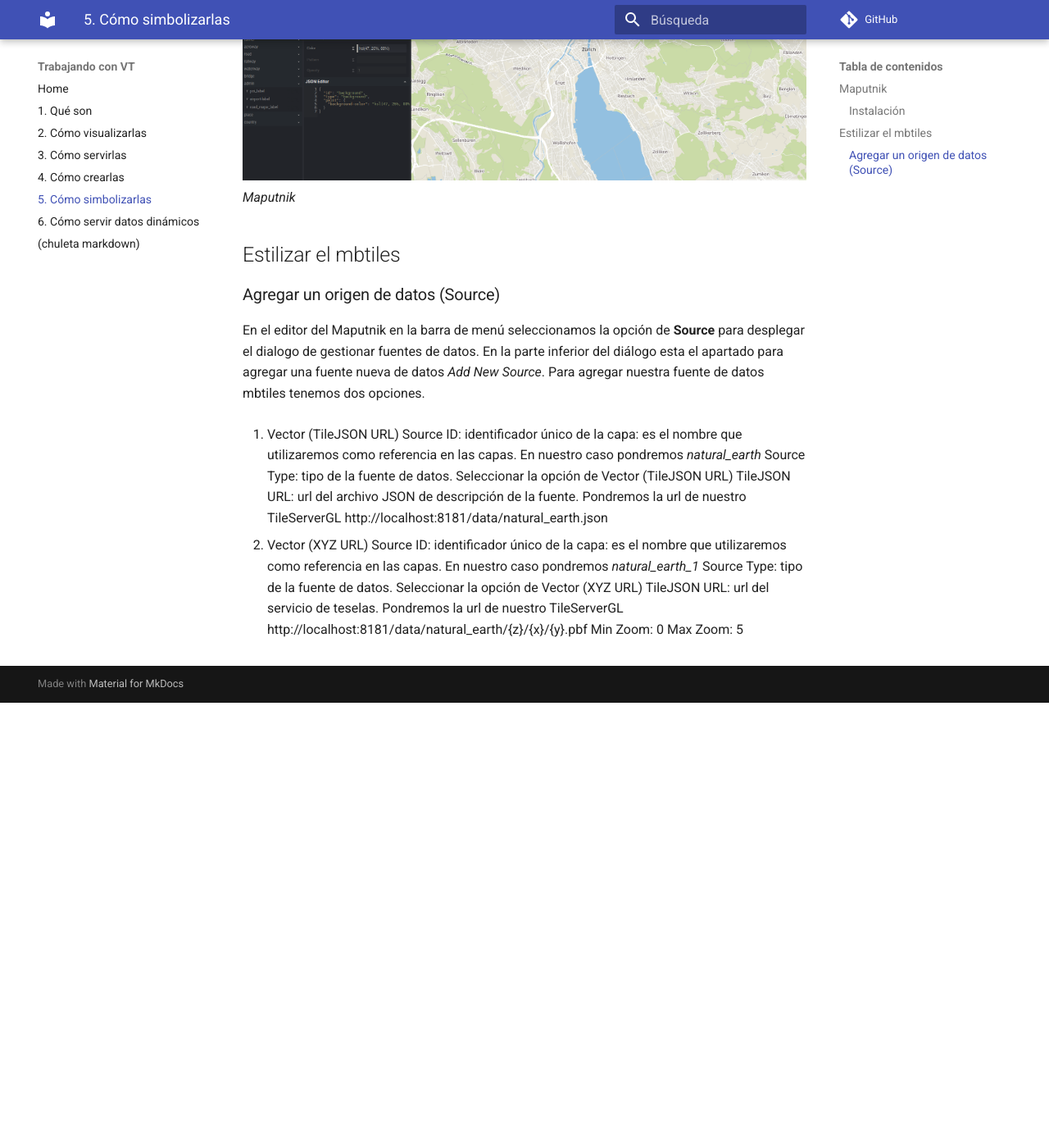
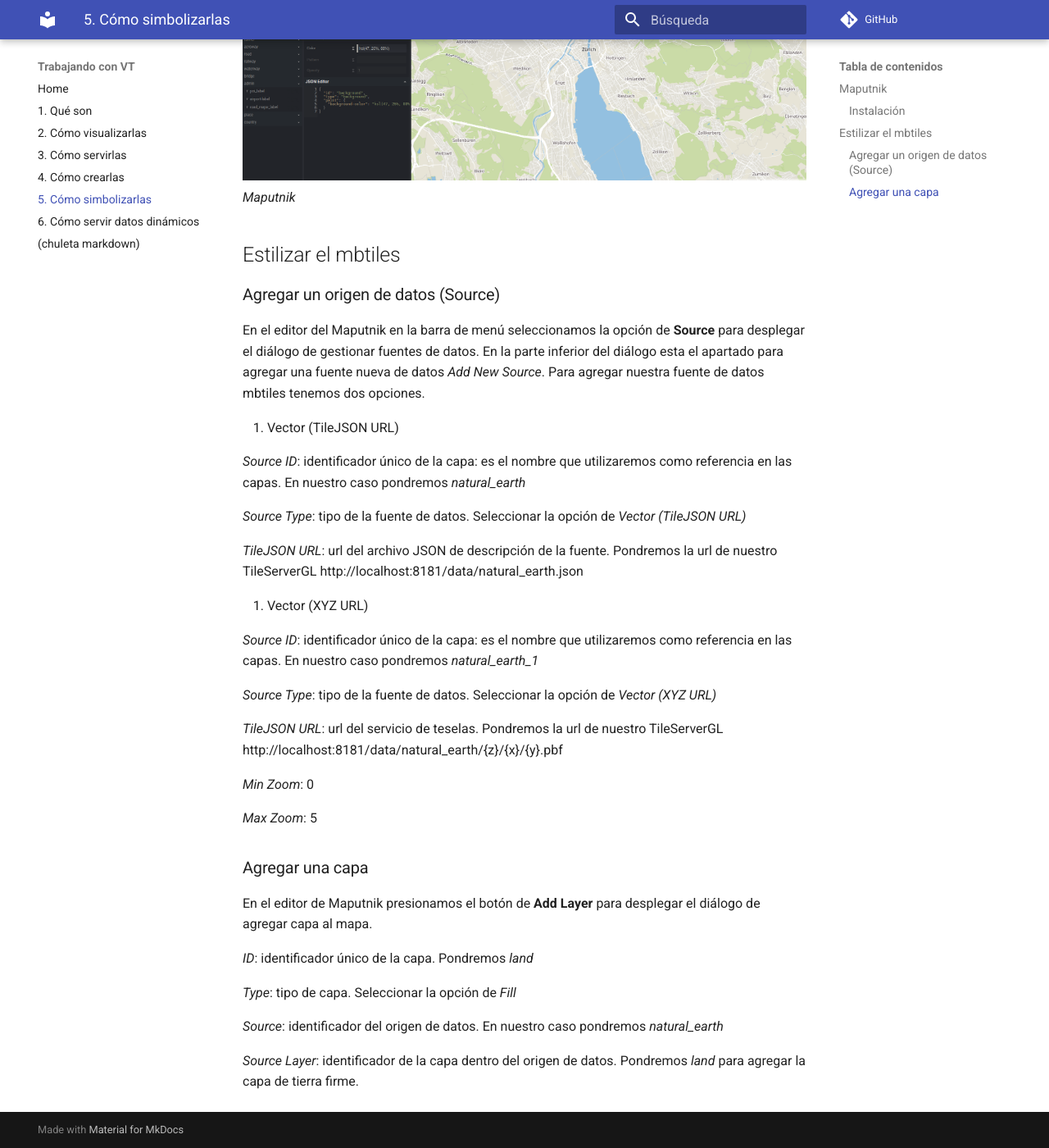
Before and after one commit to geoinquiets/taller-vt, an MkDocs documentation site: the page built from docs/5_estilos.md, in a window 1280 px wide and 1400 px high, scrolled down 1086 px. Shown: the whole window at 82% size. Built offline with MkDocs 1.6.1 and Material for MkDocs 9.7.7, drawn with Linux system fonts in a browser that asks for light colours; comment, search, counter and statistics services are not loaded; old or Windows-style settings are respelled for this version of MkDocs; before the commit the page ends 1943 px from its top, so only the background shows below that.

Commit message:
add layer y capturas de pantalla dialogos

```diff
--- a/docs/5_estilos.md
+++ b/docs/5_estilos.md
@@ -39,17 +39,37 @@
 
 ### Agregar un origen de datos (Source)
 
-En el editor del Maputnik en la barra de menú seleccionamos la opción de **Source** para desplegar el dialogo de gestionar fuentes de datos. En la parte inferior del diálogo esta el apartado para agregar una fuente nueva de datos *Add New Source*. Para agregar nuestra fuente de datos mbtiles tenemos dos opciones.
+En el editor del Maputnik en la barra de menú seleccionamos la opción de **Source** para desplegar el diálogo de gestionar fuentes de datos. En la parte inferior del diálogo esta el apartado para agregar una fuente nueva de datos *Add New Source*. Para agregar nuestra fuente de datos mbtiles tenemos dos opciones.
 
 1. Vector (TileJSON URL)
-Source ID: identificador único de la capa: es el nombre que utilizaremos como referencia en las capas. En nuestro caso pondremos *natural_earth*
-Source Type: tipo de la fuente de datos. Seleccionar la opción de Vector (TileJSON URL)
-TileJSON URL: url del archivo JSON de descripción de la fuente. Pondremos la url de nuestro TileServerGL http://localhost:8181/data/natural_earth.json
+
+*Source ID*: identificador único de la capa: es el nombre que utilizaremos como referencia en las capas. En nuestro caso pondremos *natural_earth*
+
+*Source Type*: tipo de la fuente de datos. Seleccionar la opción de *Vector (TileJSON URL)*
+
+*TileJSON URL*: url del archivo JSON de descripción de la fuente. Pondremos la url de nuestro TileServerGL http://localhost:8181/data/natural_earth.json
 
 
 2. Vector (XYZ URL)
-Source ID: identificador único de la capa: es el nombre que utilizaremos como referencia en las capas. En nuestro caso pondremos *natural_earth_1*
-Source Type: tipo de la fuente de datos. Seleccionar la opción de Vector (XYZ URL)
-TileJSON URL: url del servicio de teselas. Pondremos la url de nuestro TileServerGL http://localhost:8181/data/natural_earth/{z}/{x}/{y}.pbf
-Min Zoom: 0
-Max Zoom: 5
+
+*Source ID*: identificador único de la capa: es el nombre que utilizaremos como referencia en las capas. En nuestro caso pondremos *natural_earth_1*
+
+*Source Type*: tipo de la fuente de datos. Seleccionar la opción de *Vector (XYZ URL)*
+
+*TileJSON URL*: url del servicio de teselas. Pondremos la url de nuestro TileServerGL http://localhost:8181/data/natural_earth/{z}/{x}/{y}.pbf
+
+*Min Zoom*: 0
+
+*Max Zoom*: 5
+
+### Agregar una capa
+
+En el editor de Maputnik presionamos el botón de **Add Layer** para desplegar el diálogo de agregar capa al mapa.
+
+*ID*: identificador único de la capa. Pondremos *land*
+
+*Type*: tipo de capa. Seleccionar la opción de *Fill*
+
+*Source*: identificador del origen de datos. En nuestro caso pondremos *natural_earth*
+
+*Source Layer*: identificador de la capa dentro del origen de datos. Pondremos *land* para agregar la capa de tierra firme.
```
Also changed, not shown: docs/img/maputnik_add_layer.png (added), docs/img/maputnik_add_source.png (added), docs/img/maputnik_layer_land.png (added).
